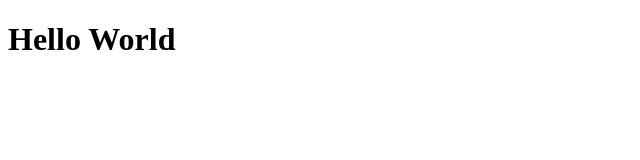
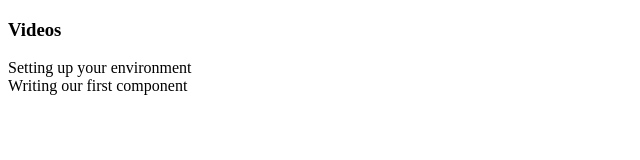
Before and after one commit to ignu/screencastjs, a React app: page / in a window 1280 px wide. Shown: the whole page, without its empty margins (0-640 px from the left). Built offline with nearby package versions, Linux system fonts and the light colour scheme.

Commit message:
Added list of Videos

```diff
--- /dev/null
+++ b/src/components/video.js
@@ -0,0 +1,11 @@
+import React from 'react';
+
+class Video extends React.Component {
+  render() {
+    return <div>
+      <div>{ this.props.name }</div>
+    </div>
+  }
+}
+
+export default Video
--- /dev/null
+++ b/src/components/video_list.js
@@ -0,0 +1,24 @@
+import React from 'react';
+import Video from './video'
+
+class VideoList extends React.Component {
+  renderVideos() {
+    return this.props.videos.map((video) => {
+      return <Video name={ video.name } />
+    })
+  }
+
+  render() {
+    return <div>
+        <h3>Videos</h3>
+        { this.renderVideos() }
+      </div>
+  }
+}
+
+VideoList.defaultProps = {
+  videos: [ {name: " Setting up your environment" },
+            {name: " Writing our first component" } ]
+};
+
+export default VideoList
--- a/src/main.js
+++ b/src/main.js
@@ -1,9 +1,12 @@
 import React from 'react';
 import ReactDom from 'react-dom'
+import VideoList from "../src/components/video_list"
 
 class App extends React.Component {
   render() {
-    return <h1>Hello World</h1>;
+    return <div>
+      <VideoList />
+     </div>
   }
 }
 
```
Also changed, not shown: public/index.html (+1 -0 lines).
